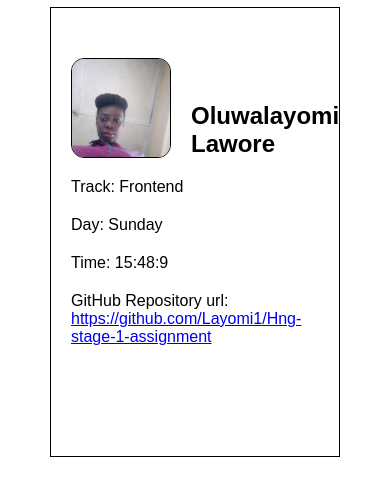
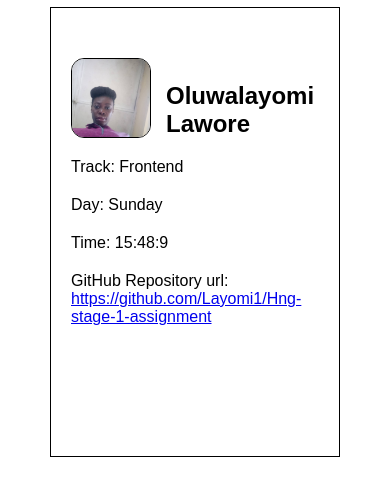
Before and after one commit to Layomi1/Hng-stage-1-assignment, a plain HTML site: page index.html in a window 390 px wide. Shown: the part 177-672 px from the top of the page. Drawn offline with Linux system fonts and the light colour scheme.

Commit message:
Adjusting media query
Adjusting media query

```diff
--- a/style.css
+++ b/style.css
@@ -40,7 +40,7 @@ p {
   margin-bottom: 0;
 }
 
-@media screen and (max-width: 425px) {
+@media screen and (max-width: 576px) {
   body {
     padding: 100px 50px;
     font-size: 16px;
@@ -49,11 +49,14 @@ p {
     padding: 50px 20px;
   }
   img {
-    width: 100px;
-    height: 100px;
+    width: 80px;
+    height: 80px;
   }
   .info {
-    gap: 20px;
+    gap: 15px;
     margin-bottom: 20px;
   }
 }
+
+
+}
```
